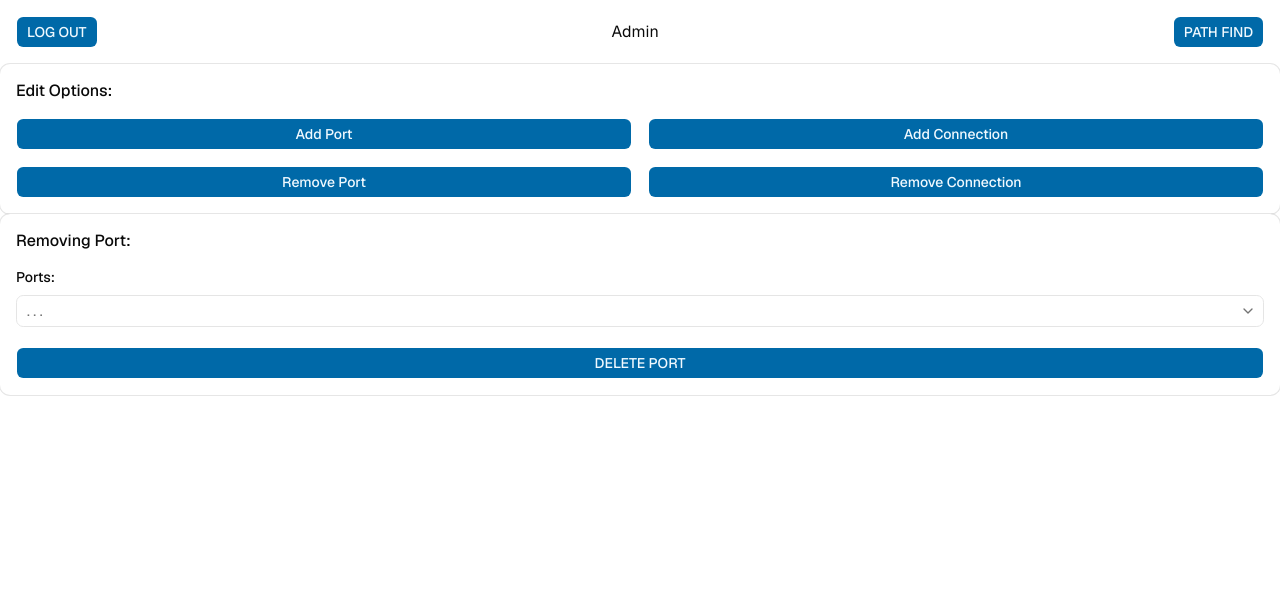
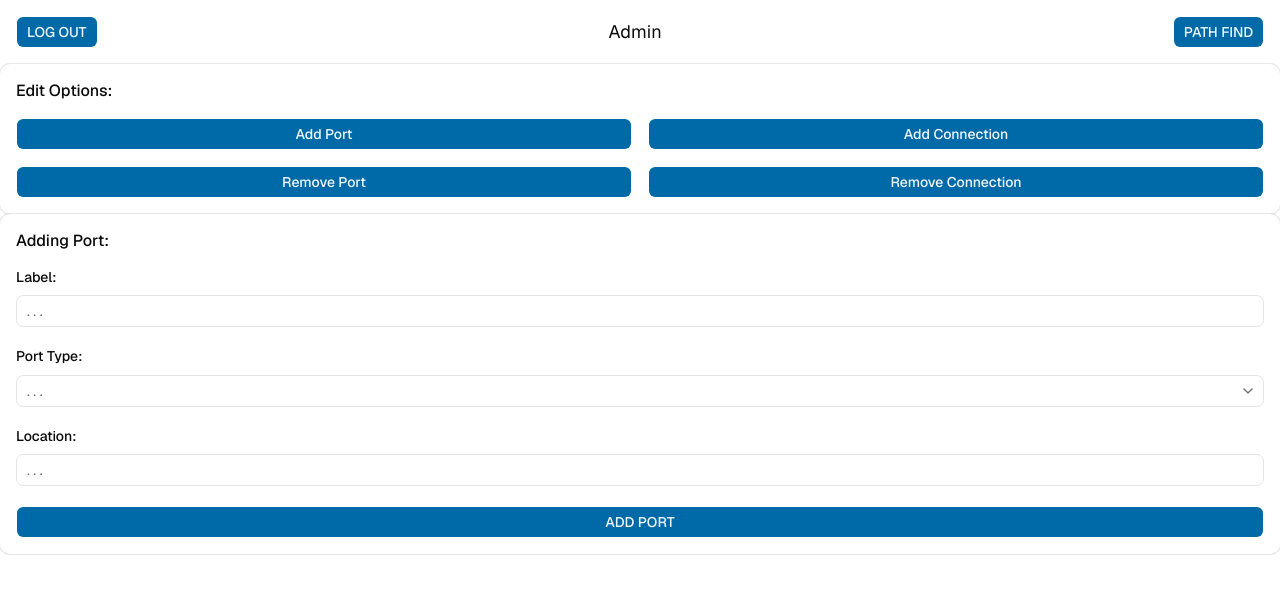
Before and after one commit to Kieran-Mahon/Patch-Calculator, a Next.js app: page /admin in a window 1280 px wide. Shown: the top 594 px of the page. Built offline with nearby package versions, Linux system fonts and the light colour scheme.

Commit message:
Cleaned up the titles

```diff
--- a/app/(login)/loginview.js
+++ b/app/(login)/loginview.js
@@ -11,9 +11,9 @@ export default function LoginView({setUsername, setPassword, tryLogin, username,
   const imagePath = `${process.env.NODE_ENV === "production" ? "/Patch-Calculator" : ""}/tempimg.jpg`;
 
   return (
-    <div className="flex flex-col min-h-svh w-full items-center justify-center p-6 md:p-10">
+    <div className="flex flex-col min-h-svh w-full items-center justify-center p-6 md:p-10 gap-5">
 
-      <h1>Patch Path Finder</h1>
+      <p className="text-2xl">Patch Path Finder</p>
 
       <Image
         className="h-[200px] w-[200px]"
--- a/app/admin/adminview.js
+++ b/app/admin/adminview.js
@@ -45,7 +45,7 @@ export default function AdminView({logout, openSearch, errorMessage, completedMe
         <Button type="button" onClick={(e) => logout()}>
           LOG OUT
         </Button>
-        <h1>Admin</h1>
+        <p className="text-lg">Admin</p>
         <Button type="button" onClick={(e) => openSearch()}>
           PATH FIND
         </Button>
--- a/app/admin/page.js
+++ b/app/admin/page.js
@@ -12,7 +12,7 @@ export default function Home() {
   const [ports, setPorts] = useState([]);
   const [connections, setConnections] = useState([]);
   const [adminModel, setAdminModel] = useState(null);
-  const [mode, setMode] = useState("REMOVE PORT");
+  const [mode, setMode] = useState("ADD PORT");
   const [startPort, setStartPort] = useState(null);
   const [endPort, setEndPort] = useState(null);
   const [connection, setConnection] = useState(null);
--- a/app/calculator/(search)/searchview.js
+++ b/app/calculator/(search)/searchview.js
@@ -13,7 +13,7 @@ export default function SearchView({ports, setStartPort, setEndPort, startPort,
         <Button type="button" onClick={(e) => logout()}>
           LOG OUT
         </Button>
-        <h1>Path Calculator</h1>
+        <p className="text-lg">Path Calculator</p>
         <Button type="button" onClick={(e) => openAdmin()}>
           ADMIN
         </Button>
--- a/app/calculator/result/resultview.js
+++ b/app/calculator/result/resultview.js
@@ -11,7 +11,7 @@ export default function ResultView({logout, openAdmin, openSearch, errorMessage,
         <Button type="button" onClick={(e) => logout()}>
           LOG OUT
         </Button>
-        <h1>Path Calculator</h1>
+        <p className="text-lg">Path Calculator</p>
         <Button type="button" onClick={(e) => openAdmin()}>
           ADMIN
         </Button>
```
